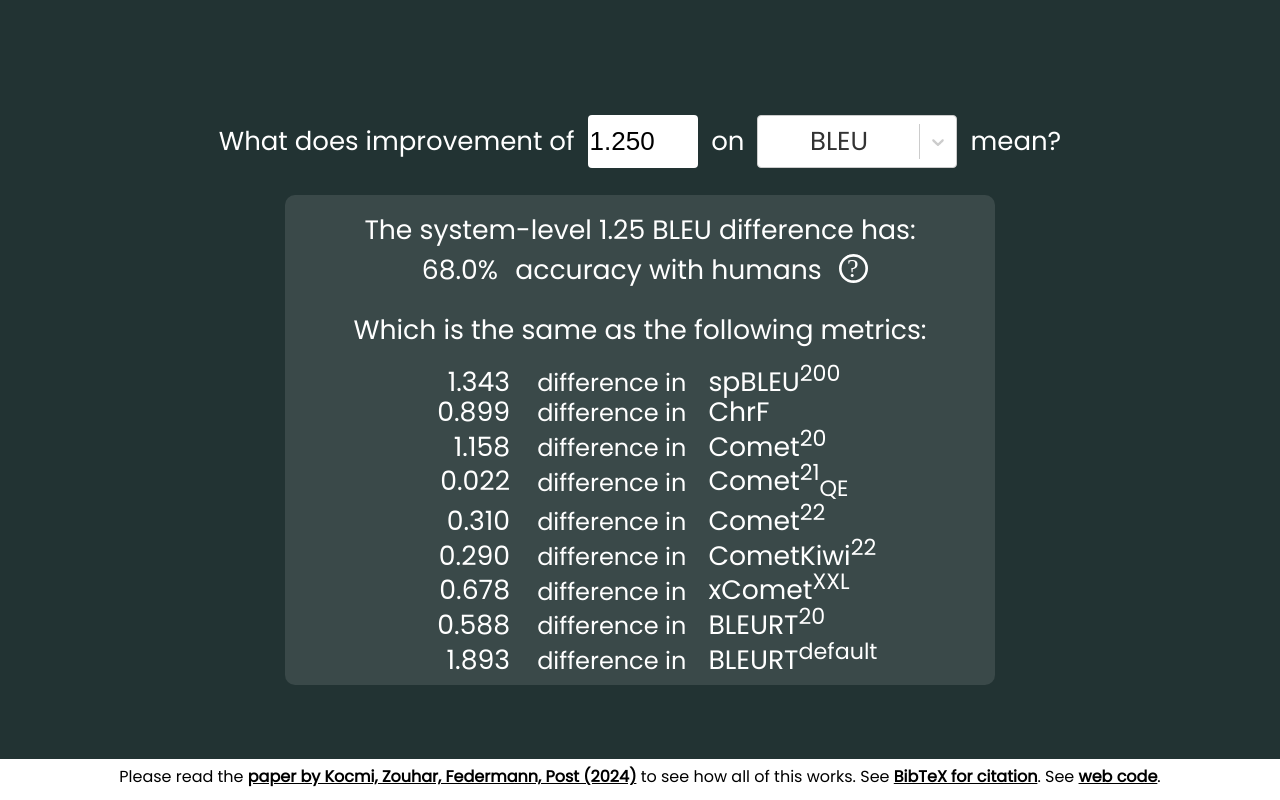
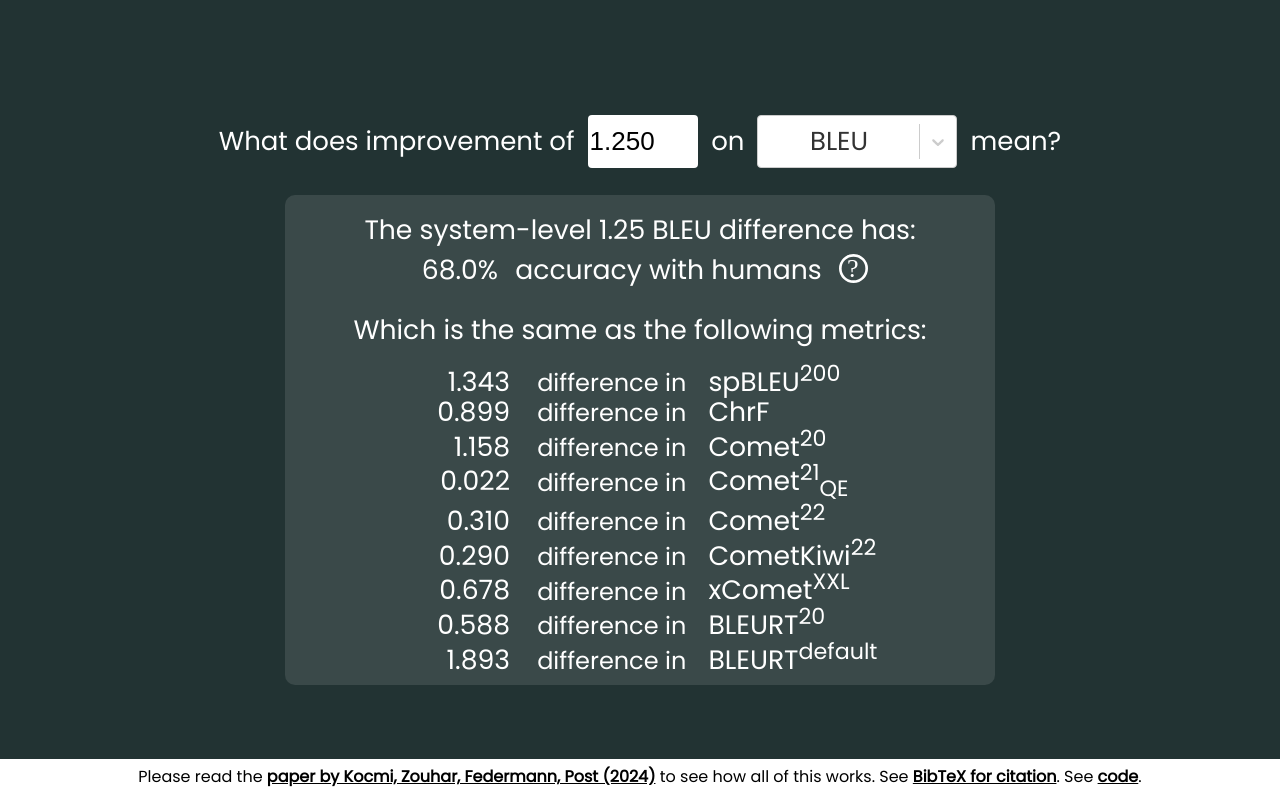
Before and after one commit to kocmitom/MT-Thresholds, a React (Create React App) app: page / in a window 1280 px wide. Built offline with nearby package versions, Linux system fonts and the light colour scheme; the HTML template or start-up script is replaced by a standard one.

Commit message:
update link, deploy

```diff
--- a/src/App.tsx
+++ b/src/App.tsx
@@ -154,7 +154,7 @@ function App() {
       <Popup trigger={<span id="bibtex_button">BibTeX for citation</span>} position="top center" offsetY={10}>
         <div id="bibtex_popup"><pre>{BIBTEX}</pre></div>
       </Popup>.
-      See <a href="https://github.com/zouharvi/mt-metrics-thresholds-web">web code</a>.
+      See <a href="https://github.com/kocmitom/MT-Thresholds">code</a>.
       </div>
     </div>
 
```
